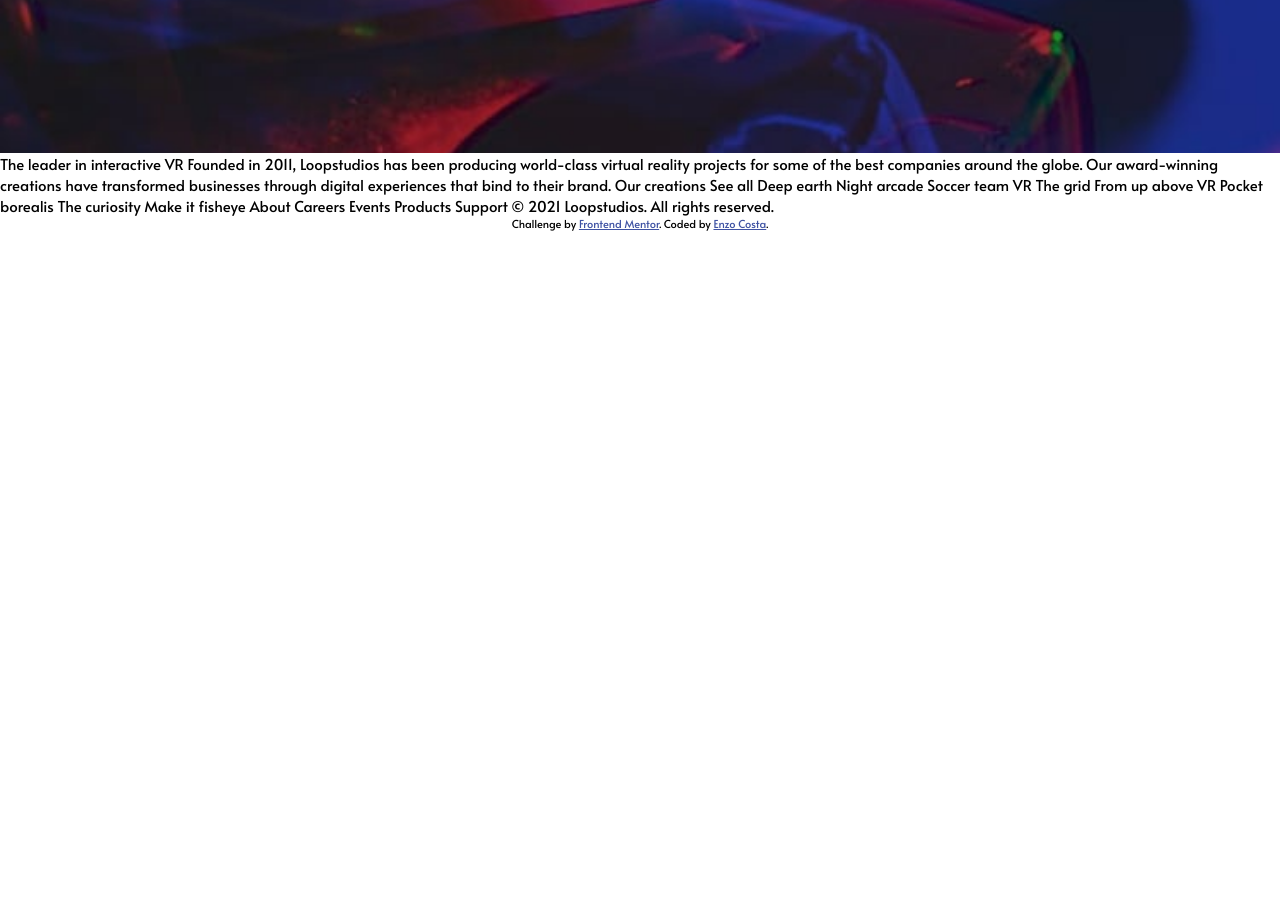
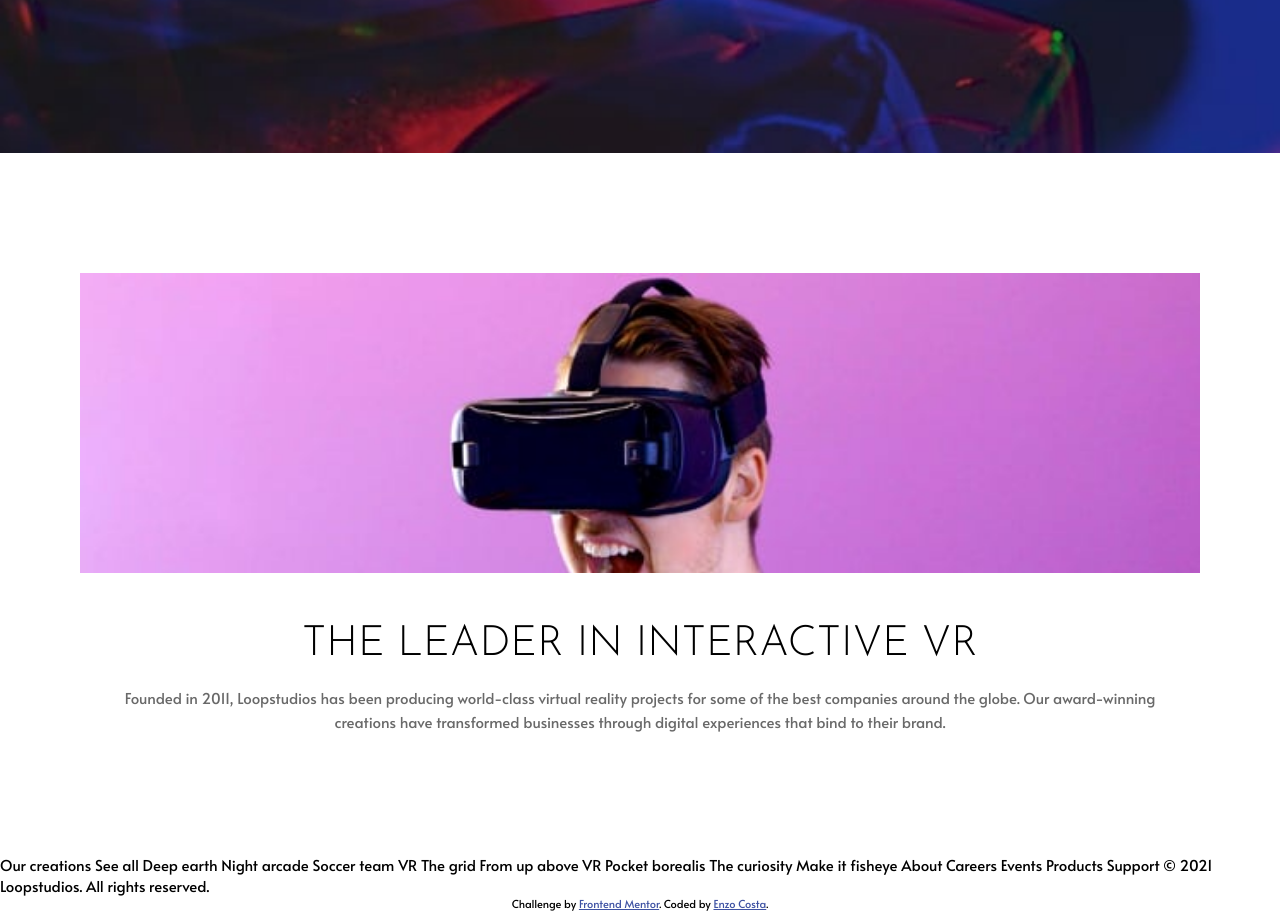
Before and after one commit to EnzoXavier1001/loopstudios-landing-page, a plain HTML site: page index.html in a window 1280 px wide. Shown: the part 497-1408 px from the top of the page. Before the commit the page ends 800 px from the top, so only its background shows below. Drawn offline with Linux system fonts and the light colour scheme.

Commit message:
Create the section interactive

```diff
--- a/css/styles.css
+++ b/css/styles.css
@@ -20,7 +20,6 @@ body {
 
 .title {
   font: lighter 42px 'Josefin Sans';
-  color: var(--white);
   text-transform: uppercase;
 }
 
@@ -68,6 +67,39 @@ nav ul {
   border: 2px solid var(--white);
   padding: 25px;
   max-width: 650px;
+  color: var(--white);
+}
+
+/*========= INTERACTIVE ========= */
+#interactive {
+  padding: 120px 0;
+}
+
+#interactive .container {
+  display: flex;
+  flex-direction: column;
+  gap: 50px;
+}
+
+.img-interactive {
+  background: url('../images/mobile/image-interactive.jpg');
+  background-size: cover;
+  width: 100%;
+  height: 300px;
+}
+
+.box-interactive {
+  text-align: center;
+  padding: 0 30px;
+}
+
+.box-interactive .title {
+  margin-bottom: 20px;
+}
+
+.box-interactive p {
+  color: var(--very-dark-gray);
+  line-height: 24px;
 }
 
 .attribution {
--- a/index.html
+++ b/index.html
@@ -50,14 +50,25 @@
           <h1 class="title">Immersive experiences that deliver</h1>
         </div>
       </section>
+
+      <section id="interactive">
+        <div class="container">
+          <div class="img-interactive"></div>
+          <div class="box-interactive">
+            <h2 class="title">The leader in interactive VR</h2>
+            <p>
+              Founded in 2011, Loopstudios has been producing world-class
+              virtual reality projects for some of the best companies around the
+              globe. Our award-winning creations have transformed businesses
+              through digital experiences that bind to their brand.
+            </p>
+          </div>
+        </div>
+      </section>
     </main>
-    The leader in interactive VR Founded in 2011, Loopstudios has been producing
-    world-class virtual reality projects for some of the best companies around
-    the globe. Our award-winning creations have transformed businesses through
-    digital experiences that bind to their brand. Our creations See all Deep
-    earth Night arcade Soccer team VR The grid From up above VR Pocket borealis
-    The curiosity Make it fisheye About Careers Events Products Support © 2021
-    Loopstudios. All rights reserved.
+    Our creations See all Deep earth Night arcade Soccer team VR The grid From
+    up above VR Pocket borealis The curiosity Make it fisheye About Careers
+    Events Products Support © 2021 Loopstudios. All rights reserved.
 
     <div class="attribution">
       Challenge by
```
